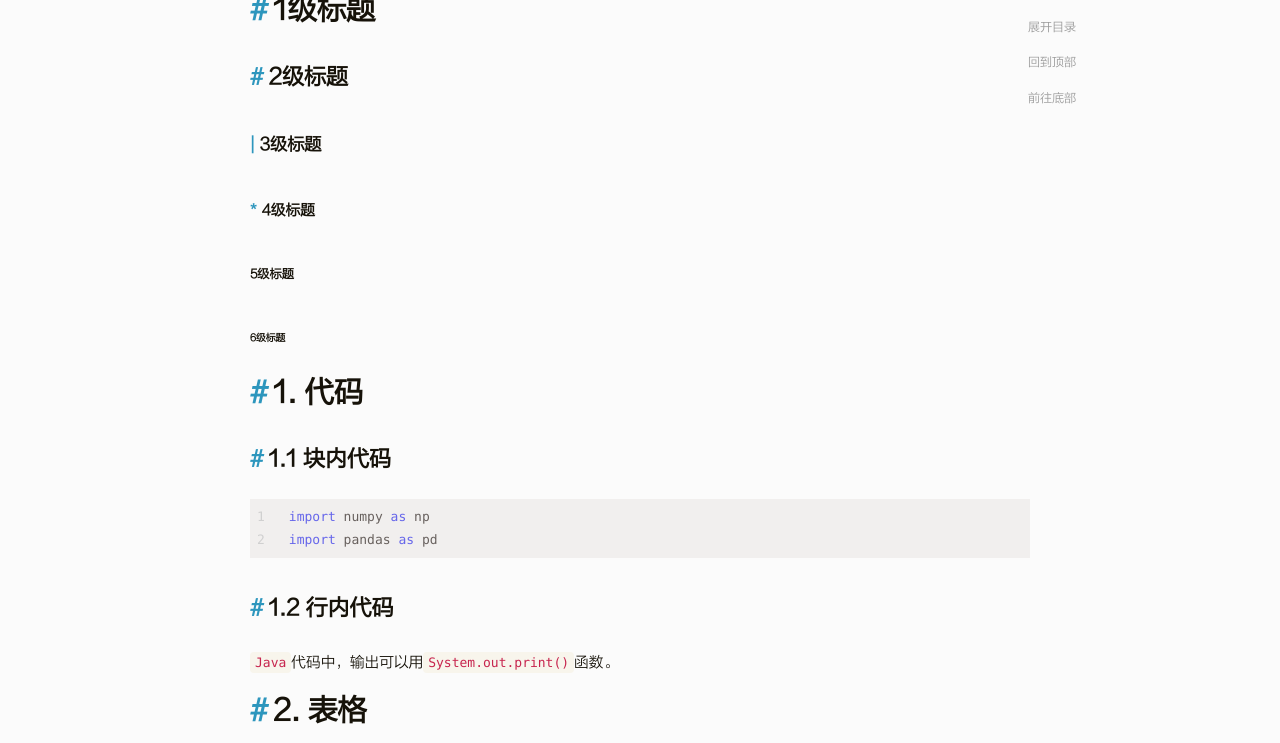
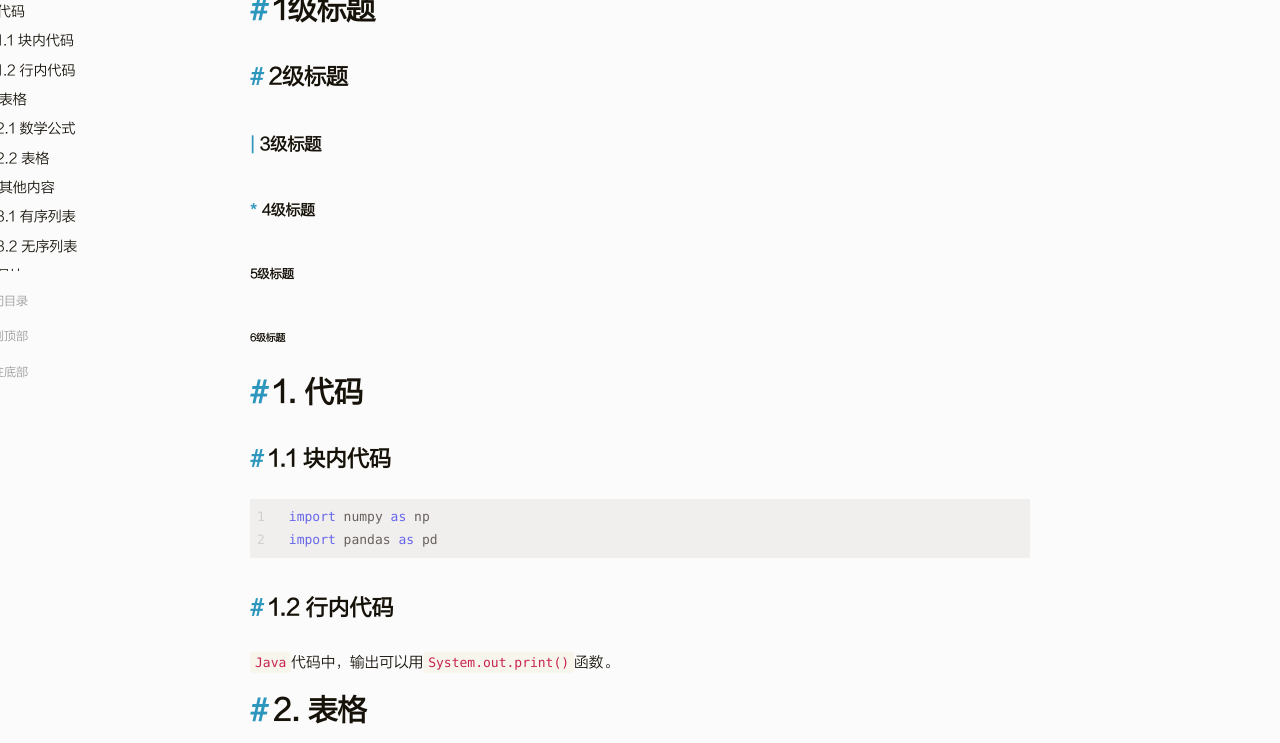
Before and after one commit to realhaoli/realhaoli.github.io, a plain HTML site: page 2025/08/21/Markdown格式测试/index.html in a window 1280 px wide. Shown: the part 274-1017 px from the top of the page. Drawn offline with nearby package versions, Linux system fonts and the light colour scheme; some packages are replaced by stand-ins of ours; a script that the page names is missing.

Commit message:
deploy: realhaoli/Hexo@aab62e8bf73a5d5832bd2cd20a5edf6f23956cd3

```diff
--- a/2025/08/21/Markdown格式测试/index.html
+++ b/2025/08/21/Markdown格式测试/index.html
@@ -175,7 +175,7 @@
     <div class="tocbot-list">
     </div>
     <div class="tocbot-list-menu">
-        <a class="tocbot-toc-expand" onclick="expand_toc()">展开目录</a>
+        <a class="tocbot-toc-expand" onclick="expand_toc()">关闭目录</a>
         <a onclick="go_top()">回到顶部</a>
         <a onclick="go_bottom()">前往底部</a>
     </div>
@@ -204,7 +204,7 @@
 
     document.ready(function() {
         tocbot.init(obj_merge(tocbot_default_config, {
-            collapseDepth: 1
+            collapseDepth: 6
         }));
     });
 
--- a/css/style.css
+++ b/css/style.css
@@ -1026,9 +1026,9 @@ header .menu label {
 .post-toc {
   position: fixed;
   top: 95px;
-  right: 2em;
+  left: calc((100vw - 800px) / 2 - 15rem - 2rem);
   width: 15rem;
-  font-size: 0.75rem;
+  font-size: 0.875rem;
 }
 .post-toc .tocbot-list {
   max-height: 450px;
```
